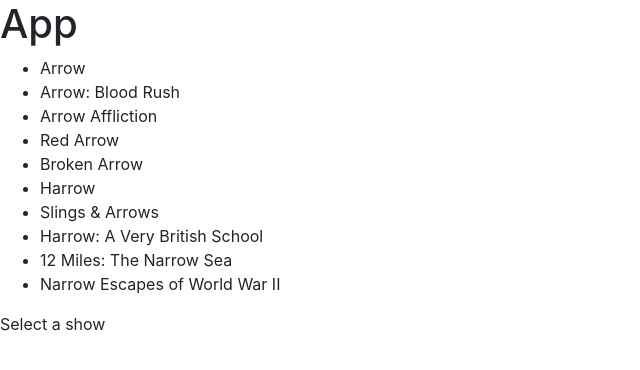
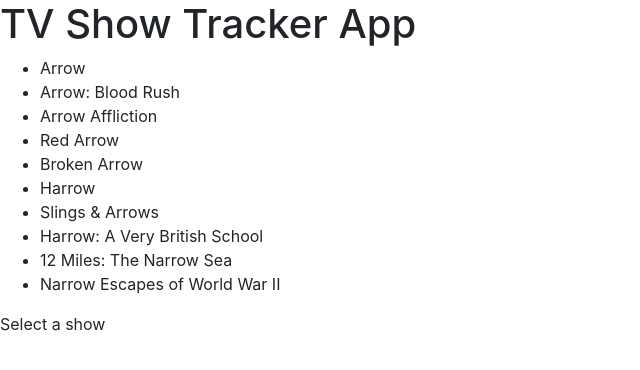
Before and after one commit to Gurenax/redux-tv-show-tracker-app, a React (Create React App) app: page /show in a window 1280 px wide. Shown: the top 370 px of the page, without its empty margins (0-640 px from the left). Built offline with nearby package versions, Linux system fonts and the light colour scheme.

Commit message:
Change container names for EpisodeDetail and ShowDetail

```diff
--- a/src/components/App.js
+++ b/src/components/App.js
@@ -11,7 +11,7 @@
 * Containers/Components
 */
 import ShowList from '../containers/ShowList'
-import ShowItem from '../containers/ShowItem'
+import ShowDetail from '../containers/ShowDetail'
 
 /*
 * Create a Redux Store for the RootReducer (needed by Provider)
@@ -25,9 +25,9 @@
     return (
       <Provider store={store}>
         <div className="App">
-          <h1>App</h1>
+          <h1>TV Show Tracker App</h1>
           <ShowList />
-          <ShowItem />
+          <ShowDetail />
         </div>
       </Provider>
     )
--- a/src/containers/EpisodeItem.js
+++ b/src/containers/EpisodeDetail.js
@@ -1,7 +1,7 @@
 import React, { Component } from 'react'
 import { connect } from 'react-redux'
 
-class EpisodeItem extends Component {
+class EpisodeDetail extends Component {
   render() {
     const { episode } = this.props
     if(!episode) {
@@ -25,4 +25,4 @@
   }
 }
 
-export default connect(mapStateToProps)(EpisodeItem)
+export default connect(mapStateToProps)(EpisodeDetail)
--- a/src/containers/ShowItem.js
+++ b/src/containers/ShowDetail.js
@@ -2,9 +2,9 @@
 import { connect } from 'react-redux'
 import selectEpisode from '../actions/episodes'
 import { bindActionCreators } from 'redux'
-import EpisodeItem from '../containers/EpisodeItem'
+import EpisodeDetail from '../containers/EpisodeDetail'
 
-class ShowItem extends Component {
+class ShowDetail extends Component {
   renderEpisodeList(episodes) {
     const { selectEpisode } = this.props
 
@@ -31,7 +31,7 @@
           {this.renderEpisodeList(activeShow.episodes)}
         </ul>
 
-        <EpisodeItem />
+        <EpisodeDetail />
       </div>
     )
   }
@@ -52,4 +52,4 @@
   )
 }
 
-export default connect(mapStateToProps, mapDispatchToProps)(ShowItem)
+export default connect(mapStateToProps, mapDispatchToProps)(ShowDetail)
```
